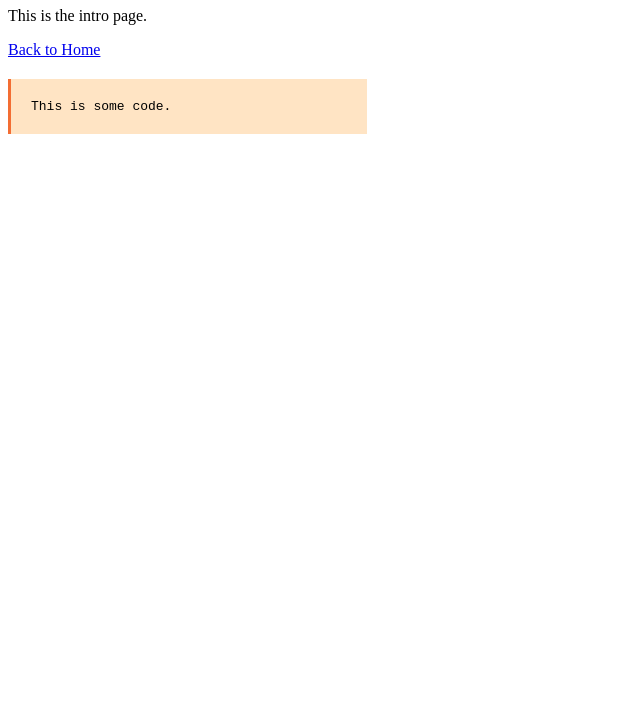
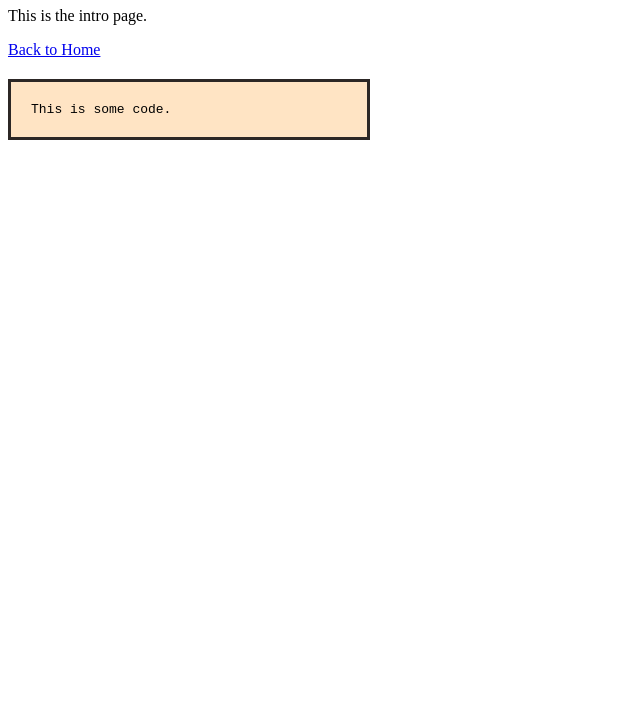
Before and after one commit to srcox69/srcox69.github.io, a plain HTML site: page c/intro.html in a window 1280 px wide. Shown: the part 73-800 px from the top of the page, without its empty margins (0-640 px from the left). Drawn offline with Linux system fonts and the light colour scheme.

Commit message:
change styling on code block

```diff
--- a/styles.css
+++ b/styles.css
@@ -3,13 +3,11 @@ body {
 }
 
 .code-block {
-    background-color: #f4f4f4;
+    background-color: #7287a6;
     padding: 20px;
     margin: 20px 0;
-    border-left: 3px solid #f36d33;
+    border: 3px solid #2c2725;
     font-family: monospace;
     background-color: bisque;
     width: 25%;
 }
-
-code {}
```
